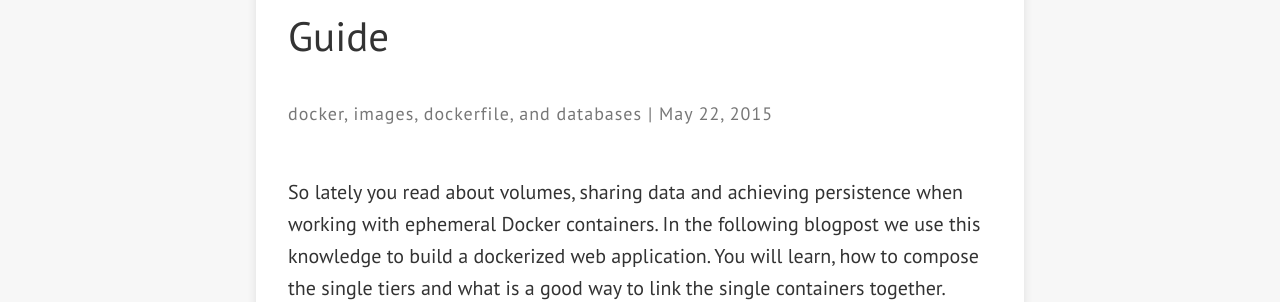
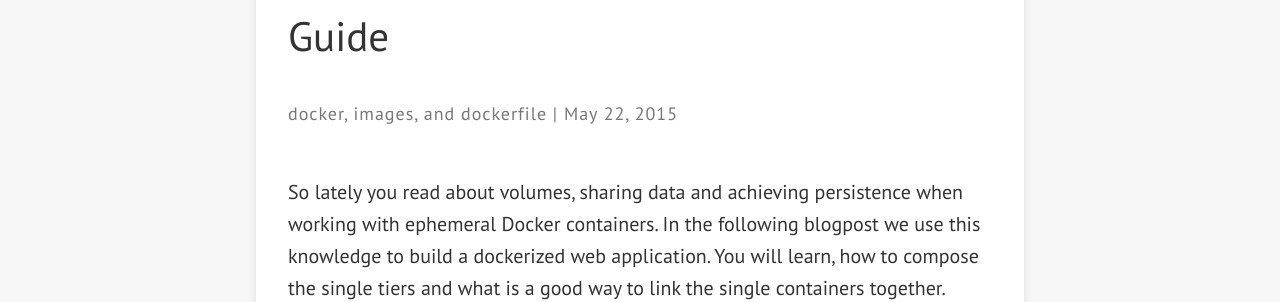
Before and after one commit to learning-continuous-deployment/learning-continuous-deployment.github.io, a Jekyll site: the page built from _posts/2015-05-29-docker-and-databases.md, in a window 1280 px wide and 900 px high, scrolled down 395 px. Shown: the part 158-460 px from the top of the window. Built offline with Jekyll 4.4.1, drawn with Linux system fonts in a browser that asks for light colours; nearby versions of some CDN libraries; comment, search, counter and statistics services are not loaded.

Commit message:
Changed category tags

```diff
--- a/_posts/2015-05-29-docker-and-databases.md
+++ b/_posts/2015-05-29-docker-and-databases.md
@@ -1,8 +1,8 @@
 ---
 layout: post
 title: "Docker and Databases - a Hands-on Guide"
-date: 2015-05-22 09:59:00
-categories: docker images dockerfile databases
+date: 2015-05-22 13:02:00
+categories: docker images dockerfile
 banner_image: docker-database.jpg
 comments: true
 author_name: Jan
```
